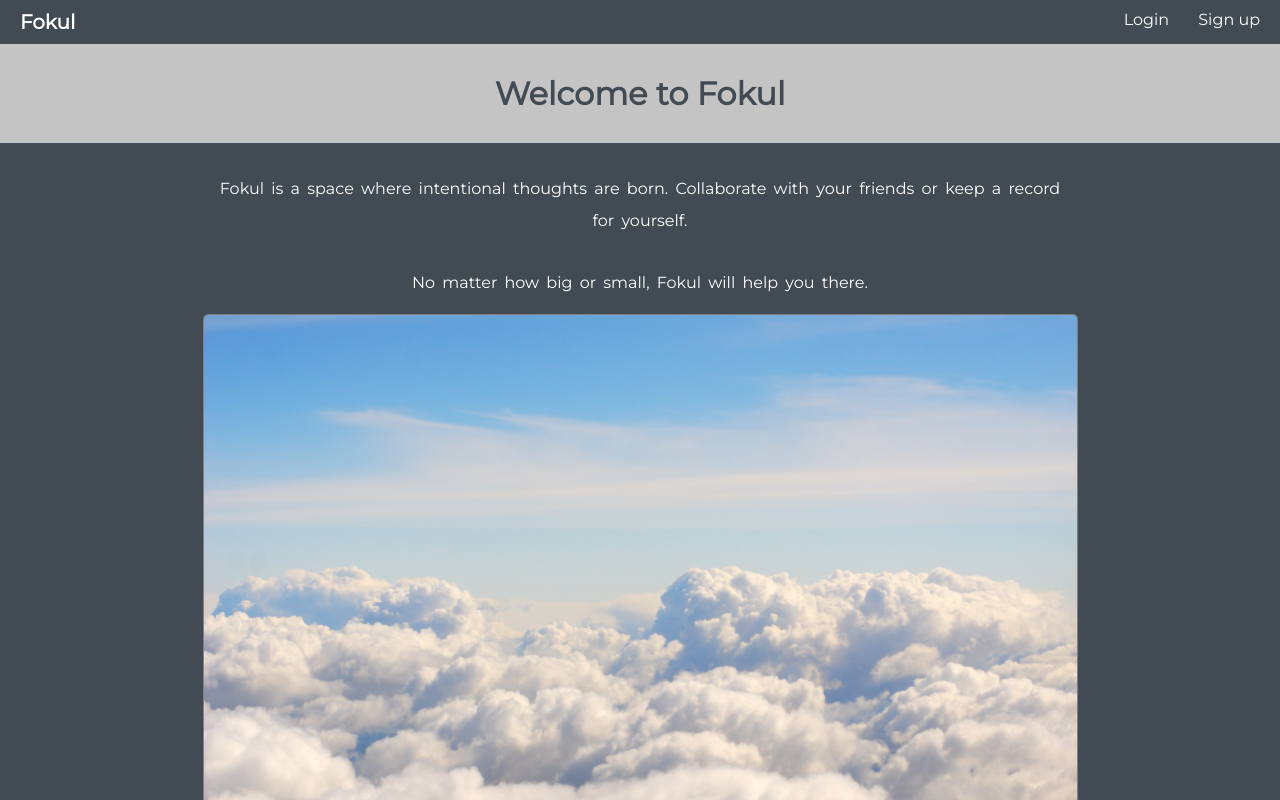
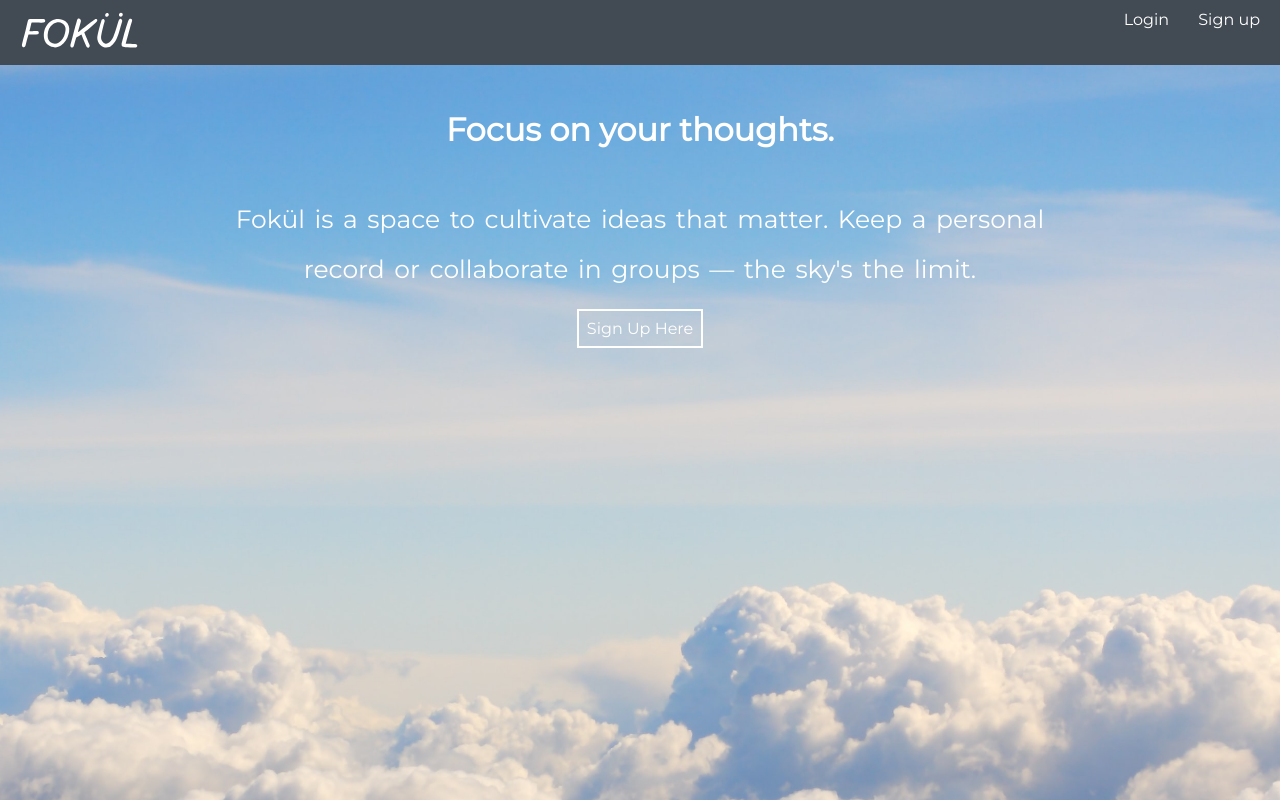
Before and after one commit to kraigwilliams/motive-client, a React (Create React App) app: page / in a window 1280 px wide. Shown: the top 800 px of the page. Built offline with nearby package versions, Linux system fonts and the light colour scheme.

Commit message:
added logo and changed the styling and look of landing page

```diff
--- a/src/components/LandingPage/LandingPage.js
+++ b/src/components/LandingPage/LandingPage.js
@@ -7,26 +7,14 @@ export default class LandingPage extends Component {
   render() {
     return(
       <PageWrapper>
-        <LandingHeader>
-          Welcome to Fokul
-        </LandingHeader>
         <ContentWrapper>
+          <LandingHeader>
+            Focus on your thoughts.
+          </LandingHeader>
+          <LandingText>
+             Fokül is a space to cultivate ideas that matter. Keep a personal record or collaborate in groups — the sky's the limit.
+          </LandingText>
 
-          <LandingText>
-            Fokul is a space where intentional thoughts are born. Collaborate with your friends or keep a record for yourself.
-          </LandingText>
-          <LandingText>
-            No matter how big or small, Fokul will help you there.
-          </LandingText>
-          <LandingImage src={cloud} alt='labyrinth' />
-
-          <LandingText>Demo Fokul and see how you can begin cultivating your thoughts!
-            <br />
-            <LandingLink to='/login'>
-              Log In
-            </LandingLink>
-              with Username: admin Password: pass
-          </LandingText>
           {TokenService.hasAuthToken()
               ? ''
               :
@@ -37,7 +25,6 @@ export default class LandingPage extends Component {
           }
         </ContentWrapper>
       </PageWrapper>
-
     )
   }
 }
--- a/src/components/LandingPage/LandingPage.style.js
+++ b/src/components/LandingPage/LandingPage.style.js
@@ -1,34 +1,47 @@
 import styled from 'styled-components'
 import { colors } from '../constants'
 import { Link } from 'react-router-dom'
+import cloud from './Assets/cloud.jpg';
 
 export const PageWrapper = styled.div`
-  background-color: ${colors.offwhite};
-  margin: 0;
-  padding: 0;
-  min-height: 100vh;
+  background-image: url(${cloud});
+
+  height: 100%;
+  background-position: center;
+  background-repeat: no-repeat;
+  background-size: cover;
+
 `;
 
 export const LandingHeader = styled.h1`
   text-align: center;
   padding: 30px;
   color: ${colors.darkgrey};
+
+  @media (min-width: 600px) {
+    color: ${colors.white};
+  }
 `;
 
 export const LandingText = styled.p`
   text-align: center;
   padding: 10px;
-  color: ${colors.white};
+  color: ${colors.darkgrey};
   margin: 5px auto;
   max-width: 70%;
   line-height: 2em;
   word-spacing: 3px;
+  font-size: 25px;
+
+  @media (min-width: 600px) {
+    color: ${colors.white};
+  }
 `;
 
 export const ContentWrapper = styled.div`
   display: flex;
   flex-direction: column;
-  background-color: ${colors.darkgrey};
+  /* background-color: ${colors.darkgrey}; */
   height: 100vh;
   padding: 15px;
 
@@ -40,10 +53,11 @@ export const ContentWrapper = styled.div`
 export const LandingLink = styled(Link)`
   margin-right: auto;
   margin-left: auto;
+  margin-bottom: 10px;
   text-align: center;
   text-decoration: none;
   list-style-type: none;
-  padding: 5px;
+  padding: 8px;
   color: ${colors.white};
   border: 2px solid white;
 
@@ -58,7 +72,7 @@ export const LandingImage = styled.img`
   margin-right: auto;
   border: 1px solid grey;
   border-radius: 5px;
-  width: 90%;
+  height: 100%;
   height: auto;
 
   @media (min-width: 600px) {
--- /dev/null
+++ b/src/components/NavBar/NavBar.css
@@ -0,0 +1,5 @@
+
+.logo:hover {
+    cursor: pointer;
+    color: teal;
+}
--- a/src/components/NavBar/NavBar.js
+++ b/src/components/NavBar/NavBar.js
@@ -5,7 +5,7 @@ import TokenService from '../../services/token-service'
 import UserContext from '../../contexts/UserContext.js'
 import Burger from './Burger'
 import { NavWrapper, Logo, MenuLink, MobileButton } from './NavBar.style'
-
+import {ReactComponent as FokulLogo} from './FOKUL.svg'
 class NavBar extends Component {
   static contextType = UserContext
   constructor(props) {
@@ -59,8 +59,9 @@ class NavBar extends Component {
       <>
       <NavWrapper>
         <Logo to='/'>
-            Fokul
+            <FokulLogo classname='logo' style={{fill: 'white', width: '120px'}}/>
         </Logo>
+
 
         {TokenService.hasAuthToken()
           ? this.renderLogoutLink()
--- a/src/components/NavBar/NavBar.style.js
+++ b/src/components/NavBar/NavBar.style.js
@@ -26,7 +26,7 @@ export const Logo = styled(Link)`
   align-self: center;
   :hover{
     cursor: pointer;
-    color: ${colors.teal}
+    fill: ${colors.teal}
   }
 `;
 
```
Also changed, not shown: src/components/NavBar/FOKUL.svg (added).
